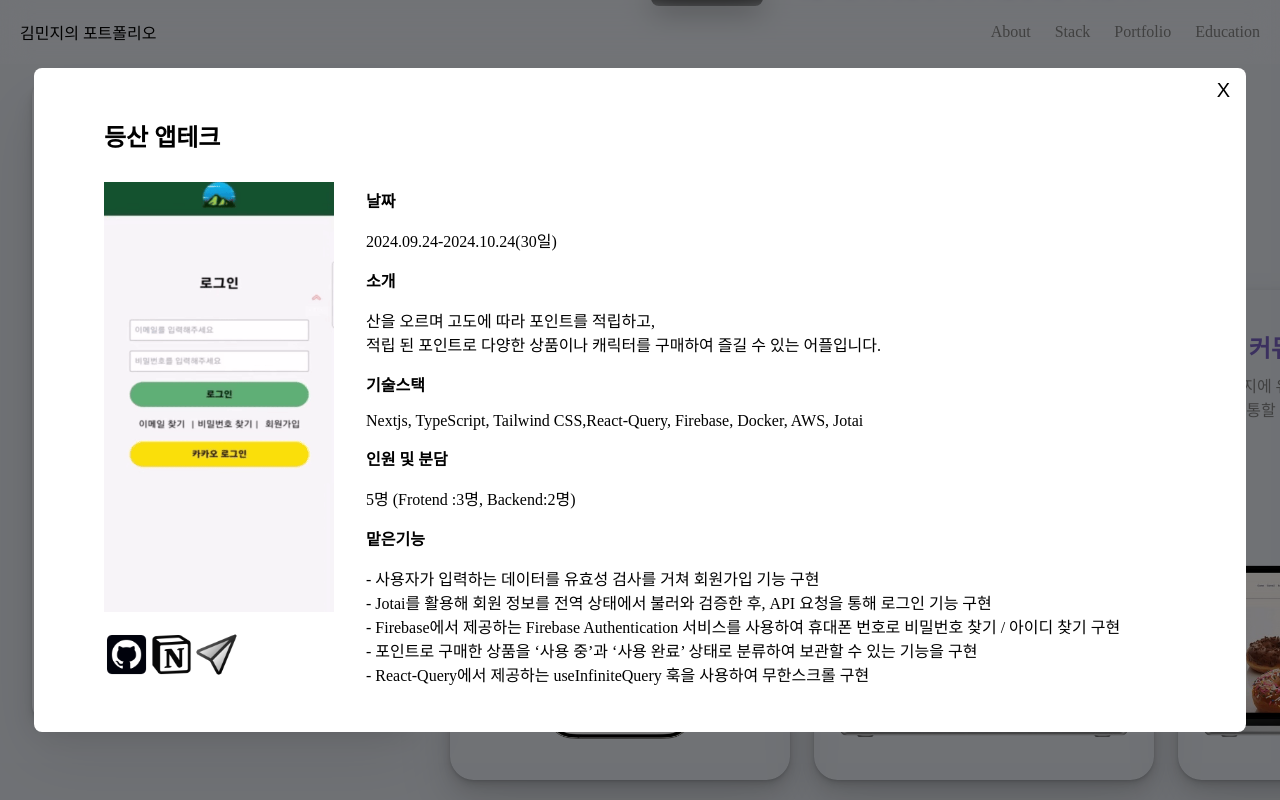
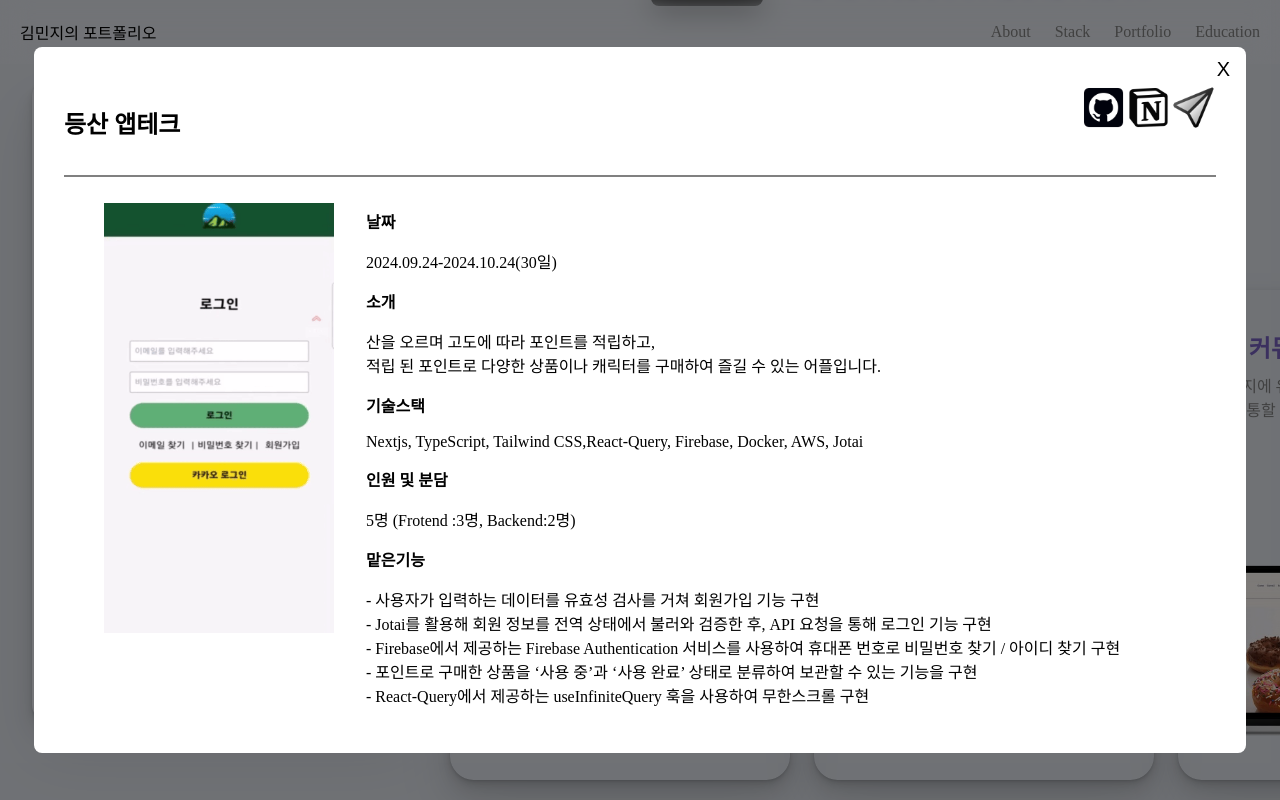
Before and after one commit to posy-m/portfolio_minji, a React (Create React App) app: page / in a window 1280 px wide. Both pictures are taken after a click on the element 620 px from the left and 1953 px from the top of the page. Shown: the part 1418-2218 px from the top of the page. Built offline with nearby package versions, Linux system fonts and the light colour scheme; a web font is replaced by a local one.

Commit message:
modal 수정

```diff
--- a/src/components/portfolio/Modal.jsx
+++ b/src/components/portfolio/Modal.jsx
@@ -11,15 +11,9 @@ function Modal({ isOpen, onClose, content }) {
     <div className={styles.modalOverlay} onClick={onClose}>
       <div className={styles.modalContent} onClick={(e) => e.stopPropagation()}>
         <button className={styles.closeButton} onClick={onClose}>X</button>
-        <h2>{content.title}</h2>
-        <div className={styles.contentWrap}>
-          <div className={styles.modalLeftBox}>
-            {content.type === "web" || content.srcWeb ? (
-              <img src={content.srcWeb} alt={content.altWeb} className={styles.WebImage} />
-            ) : (
-              <img src={content.src} alt={content.alt} className={styles.modalImage} />
-            )}
-            <p>{content.personnel}</p>
+        <div className={styles.modalBox}>
+          <h2>{content.title}</h2>
+          <div className={styles.modalIcon}>
             <a href={content.linkName} target="_blank" rel="noopener noreferrer">
               <img src={github} alt={content.alt} />
             </a>
@@ -30,6 +24,17 @@ function Modal({ isOpen, onClose, content }) {
               <a href={content.linkNameHomepage} target="_blank" rel="noopener noreferrer">
                 <img src={message} alt={content.alt} />
               </a>
+            )}
+          </div>
+
+        </div>
+        <p className={styles.modalLine}></p>
+        <div className={styles.contentWrap}>
+          <div className={styles.modalLeftBox}>
+            {content.type === "web" || content.srcWeb ? (
+              <img src={content.srcWeb} alt={content.altWeb} className={styles.WebImage} />
+            ) : (
+              <img src={content.src} alt={content.alt} className={styles.modalImage} />
             )}
           </div>
           <div className={styles.modalRightBox}>
--- a/src/styles/portfolio/modal.module.css
+++ b/src/styles/portfolio/modal.module.css
@@ -24,7 +24,13 @@
 }
 
 .modalContent>h2 {
-  @apply pl-10
+  @apply pl-10;
+}
+
+.modalBox {
+  @apply flex pt-2;
+  justify-content: space-between;
+
 }
 
 .contentWrap {
@@ -61,14 +67,20 @@
   width: 430px;
 }
 
-.modalLeftBox>a>img {
+
+.modalIcon>a>img {
   width: 45px;
   height: 45px;
   transition: all 0.25s ease-out;
 }
 
-.modalLeftBox>a>img:hover {
+.modalIcon>a>img:hover {
   transform: translateY(-5px);
+}
+
+.modalLine {
+  line-height: 1px;
+  border: 1px solid gray;
 }
 
 /* 오른쪽 BOX */
```
